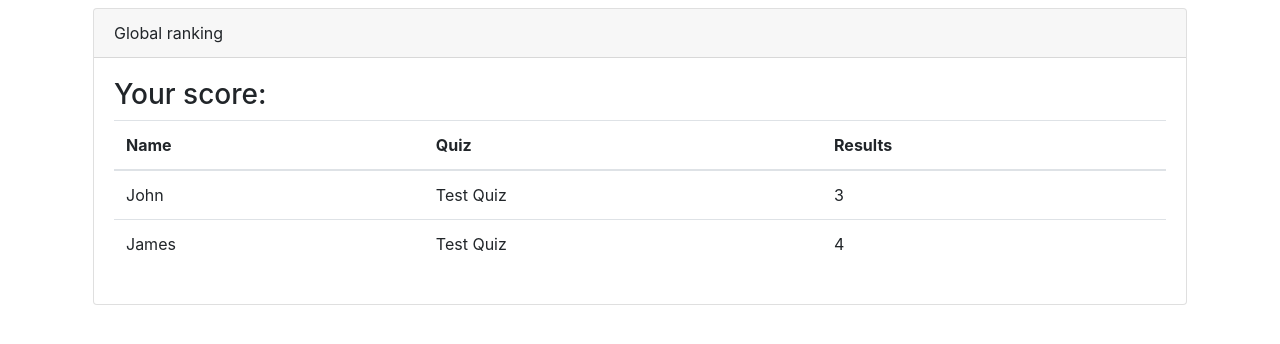
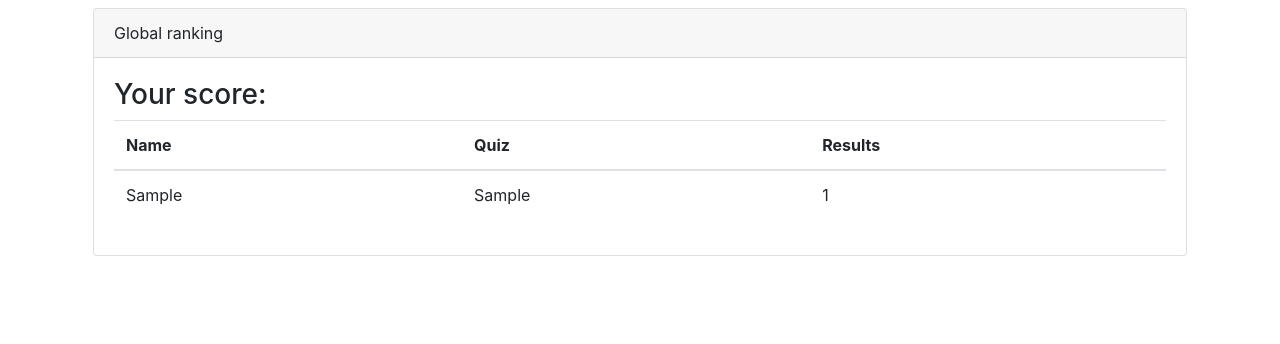
Before and after one commit to mopheadpersona/quiz, a Flask app: page /leader-board in a window 1280 px wide. Shown: the part 56-400 px from the top of the page. Run offline with Flask 2, Linux system fonts and the light colour scheme; a user stored in the database is signed in; tables that the repository leaves empty hold one stand-in row (values such as "Sample post"); some libraries are stand-ins or nearby versions.

Commit message:
add leader board

```diff
--- a/application.py
+++ b/application.py
@@ -1,7 +1,7 @@
 from flask import Flask, abort, render_template, request, redirect, flash, url_for
 from flask_sqlalchemy import SQLAlchemy
 from sqlalchemy.dialects.postgresql import JSON
-from flask_login import LoginManager, UserMixin, login_user, logout_user, login_required
+from flask_login import LoginManager, UserMixin, login_user, logout_user, login_required, current_user
 from werkzeug.security import check_password_hash, generate_password_hash
 
 from uuid import uuid4
@@ -21,6 +21,12 @@ class User(db.Model, UserMixin):
 	id = db.Column(db.Integer, primary_key=True)
 	login = db.Column(db.String(128), nullable=False, unique=True)
 	password = db.Column(db.String(255), nullable=False)
+
+class LeaderBoard(db.Model):
+	id = db.Column(db.Integer, primary_key=True)
+	user = db.Column(db.String(128))
+	quiz = db.Column(db.String(255))
+	result = db.Column(db.Integer)
 
 db.create_all()
 
@@ -159,35 +165,33 @@ def create_quiz():
 @app.route('/submit/<int:id>', methods=['POST'])
 @login_required
 def submit(id):
-	query = Quiz.query.filter(Quiz.id == id).all()[0].json_column
+	query = Quiz.query.filter(Quiz.id == id).first()
 	results = request.form
 	points = 0
 
-
-	for question in query['questions']:
+	for question in query.json_column['questions']:
 		if results[question['id']] == question['correct_answer_id']:
 			points += 1
 
-	return f'Your score is {points}/{query["length"]}'
+	user = current_user.login
+	quiz = query.json_column["name"]
+	new_row = LeaderBoard(user=user, quiz=quiz, result=points)
+	db.session.add(new_row)
+	db.session.commit()
+
+	score = {}
+	score["length"] = query.json_column["length"]
+	score["result"] = points
+
+	return render_template('score.html', score=score)
+
 
 @app.route('/leader-board')
 @login_required
 def leader_board():
-	test_humans = [
-		{
-			"id": "the_id",
-			"quiz": "Test Quiz",
-			"name": "John",
-			"result": "3"
-		},
-		{
-			"id": "the_id",
-			"quiz": "Test Quiz",
-			"name": "James",
-			"result": "4"
-		}
-	]
-	return render_template('leaderboard.html', humans=test_humans)
+	data = LeaderBoard.query.all()
+
+	return render_template('leaderboard.html', users=data)
 
 @app.errorhandler(404)
 def page_not_found(error):
--- a/templates/home.html
+++ b/templates/home.html
@@ -38,7 +38,7 @@
 			</div>
 		</div>
 		{% endfor %}
-		{% if current_user.login == 'admin' %}
+		{% if current_user.login %}
 		<div class="col-sm-6 text-center">
 			<a href="/create-quiz" role="button">
 				<i class="bi-plus-circle" style="font-size: 5rem; color: grey;"></i>
--- a/templates/layout.html
+++ b/templates/layout.html
@@ -12,8 +12,8 @@
 		class="navbar navbar-expand-lg navbar-light"
 		style="background-color: #20c997"
 	>
-		<a href="/" class="navbar-brand">Quiz<a>
-		<div class="collapse navbar-collapse">
+		<a href="#navbarCollapse" data-toggle="collapse" class="navbar-brand">Quiz<a>
+		<div class="collapse navbar-collapse" id="navbarCollapse">
 			<ul class="navbar-nav mr-auto">
 				<li class="nav-item">
 					<a href="/" class="nav-link">Home</a>
--- a/templates/leaderboard.html
+++ b/templates/leaderboard.html
@@ -19,12 +19,20 @@
 					</tr>
 				</thead>
 				<tbody>
-					{% for human in humans %}
+					{% for user in users %}
+					{% if user.user == current_user.login %}
+					<tr style="background-color: yellow;">
+						<td>{{user.user}}</td>
+						<td>{{user.quiz}}</td>
+						<td>{{user.result}}</td>
+					</tr>
+					{% else %}
 					<tr>
-						<td>{{human.name}}</td>
-						<td>{{human.quiz}}</td>
-						<td>{{human.result}}</td>
+						<td>{{user.user}}</td>
+						<td>{{user.quiz}}</td>
+						<td>{{user.result}}</td>
 					</tr>
+					{% endif %}
 					{% endfor %}
 				</tbody>
 			</table>
```
Also changed, not shown: templates/score.html (added, +9 -0 lines).
